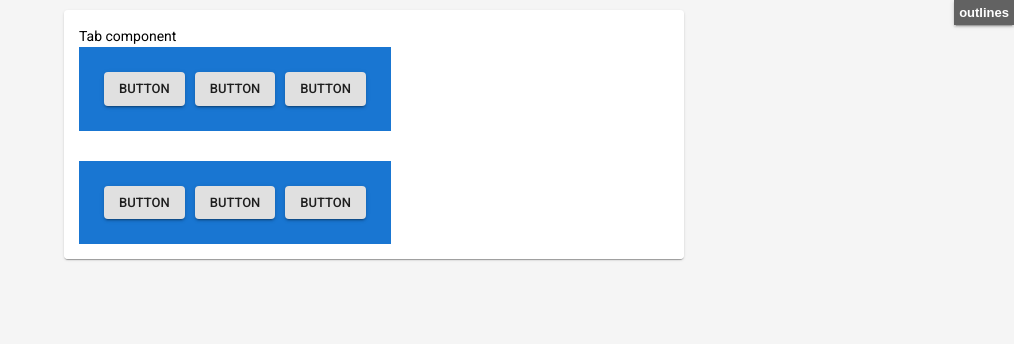
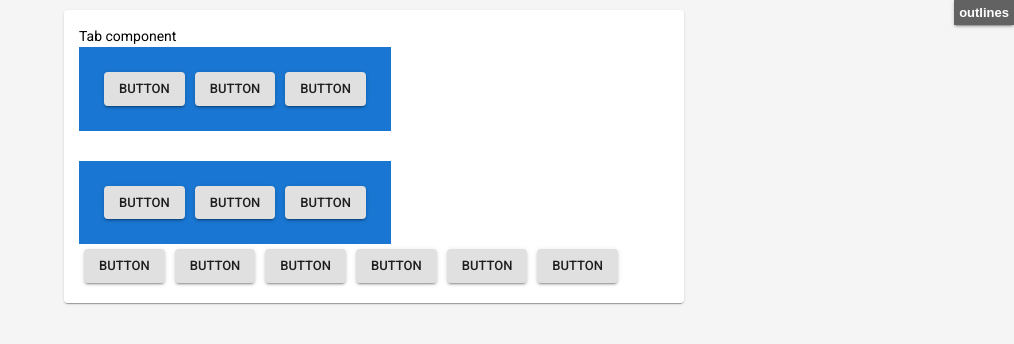
Before and after one commit to maximus-dr/demo, a React (Create React App) app: page / in a window 1280 px wide. Shown: the top 344 px of the page, without its empty margins (266-1280 px from the left). Built offline with nearby package versions, Linux system fonts and the light colour scheme.

Commit message:
Added extractChildrenByRole function

```diff
--- a/src/components/Tab/Tab.js
+++ b/src/components/Tab/Tab.js
@@ -1,20 +1,31 @@
 import React from 'react'
-import { extractChildrenByRole } from '../../core/functions/components'
+import { extractChildrenDataByRole, extractChildrenByRole } from './../../core/functions/components';
+import { Provider } from './../index';
+
 
 
 export default function Tab(props) {
 
-    console.log(props);
+    const tabs = extractChildrenDataByRole(props.componentData, 'tab');
 
-    const tabs = extractChildrenByRole(props.componentData, 'tab');
-    const tabBars = extractChildrenByRole(props.componentData, 'tabBar');
-    const tabLists = extractChildrenByRole(props.componentData, 'tabList');
+    const onCLick = () => console.log('click');
+
+
+    const tabEls = tabs.map(tab => {
+        const component = {
+            item: Provider[tab.typeName]
+        }
+        return <component.item key={tab.id} {...tab} onClick={(e) => console.log(e.target)} />
+    })
 
 
     return (
         <>
             Tab component
             {props.children}
+            <div>
+                {tabEls}
+            </div>
         </>
     )
 }
--- a/src/core/functions/components.js
+++ b/src/core/functions/components.js
@@ -16,15 +16,15 @@ const getRole = (component) => {
     return component.props.componentData.role && component.props.componentData.role || null;
 }
 
-function extractChildrenByRole(componentData, role) {
-    const result = new Set();
+function extractChildrenDataByRole(componentData, role) {
+    const result = [];
 
     function getChild(data) {
 
         if (data.childrenList && data.childrenList.length > 0) {
             data.childrenList.forEach(child => {
                 if (child.role === role) {
-                    result.add(child);
+                    result.push(child);
                 }
                 if (child.childrenList && child.childrenList.length > 0) {
                     getChild(child);
@@ -37,9 +37,31 @@ function extractChildrenByRole(componentData, role) {
     return result;
 }
 
+function extractChildrenByRole(props, role) {
+    const result = [];
+
+    function getChild(parent) {
+        if (parent.children && parent.children.length > 0) {
+            parent.children.forEach(child => {
+                if (child.props.componentData.role && child.props.componentData.role === role) {
+                    result.push(child);
+                }
+                if (child.props.children && child.props.children.length > 0) {
+                    getChild(child.props);
+                }
+            });
+            return;
+        }
+    }
+
+    getChild(props);
+    return result;
+}
+
 export {
     isLabel,
     isCheckbox,
     getRole,
+    extractChildrenDataByRole,
     extractChildrenByRole
 }
--- a/src/server/routes.js
+++ b/src/server/routes.js
@@ -2,7 +2,7 @@ import axios from 'axios';
 
 const getRoutes = (callback, fail) => {
   axios
-    .get('http://localhost:3001/cache/pages/test.json')
+    .get('http://localhost:3000/cache/pages/test.json')
     .then(res => callback(res.data))
     .catch(err => fail(err))
 }
```
